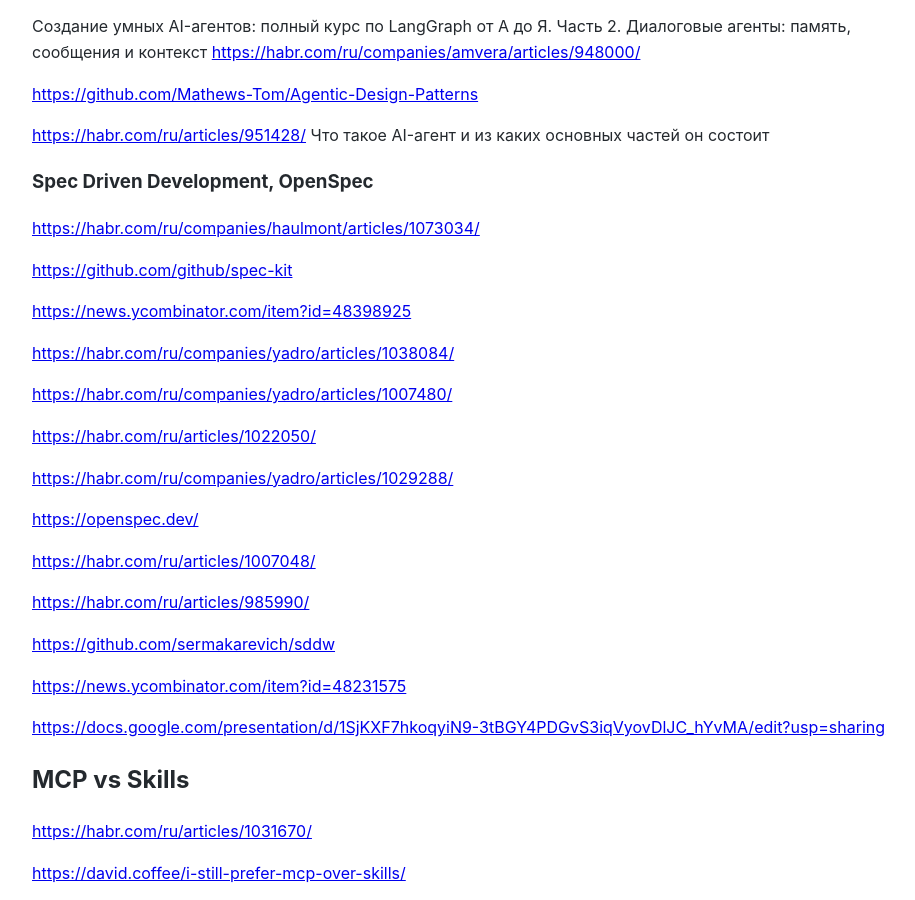
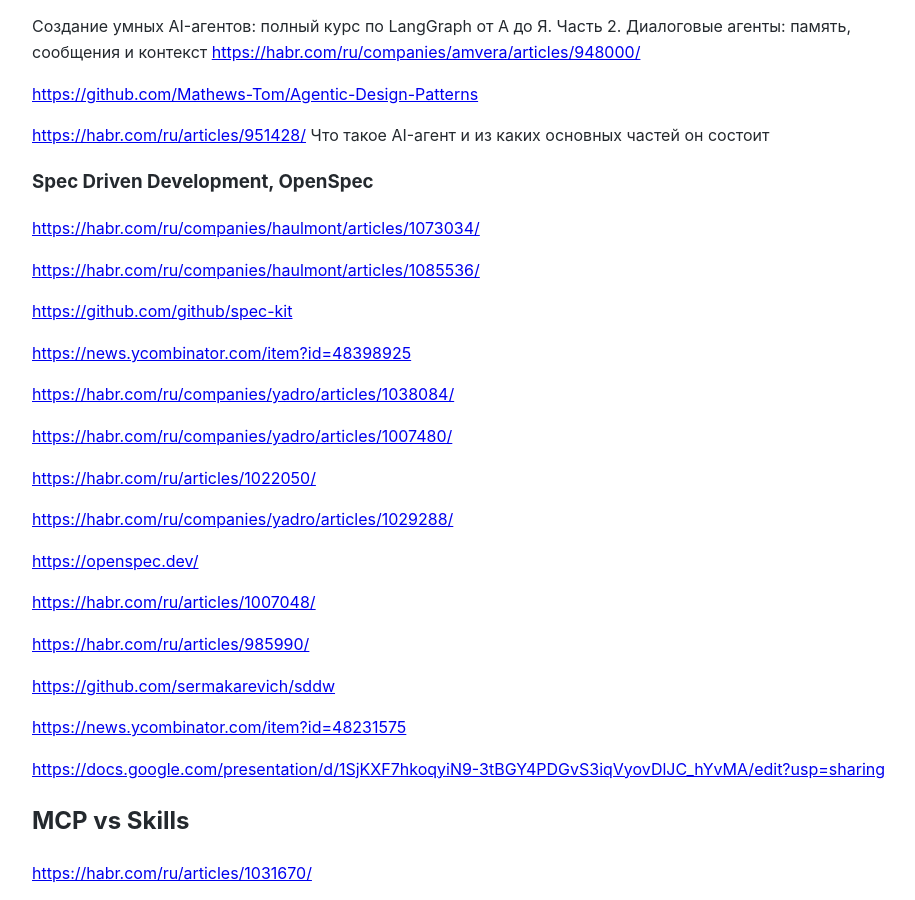
Before and after one commit to Michael-Lubinsky/michael-lubinsky.github.com, a Jekyll site: the page built from ml/agent.md, in a window 1280 px wide and 900 px high, scrolled down 9172 px. Shown: the whole window, without its empty margins (158-1073 px from the left). Built offline with Jekyll 4.4.1, drawn with Linux system fonts in a browser that asks for light colours; our own code applies the rules of GitHub Pages for plain Markdown files.

Commit message:
Add additional links to agent.md

```diff
--- a/ml/agent.md
+++ b/ml/agent.md
@@ -442,6 +442,8 @@
 ### Spec Driven Development, OpenSpec
 
 <https://habr.com/ru/companies/haulmont/articles/1073034/>
+
+<https://habr.com/ru/companies/haulmont/articles/1085536/>
 
 <https://github.com/github/spec-kit>
 
```
